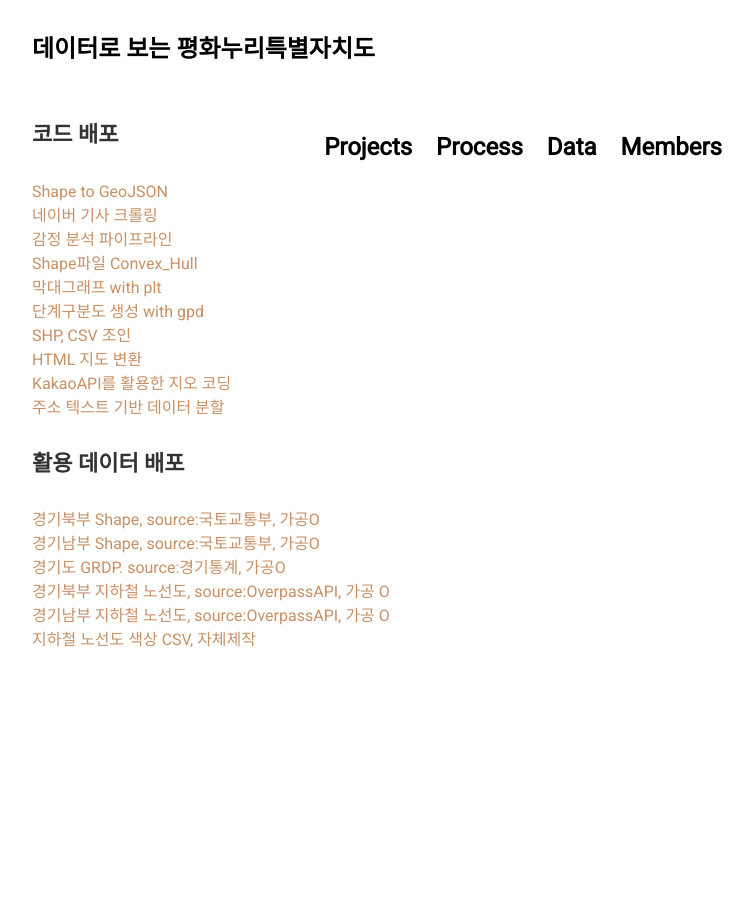
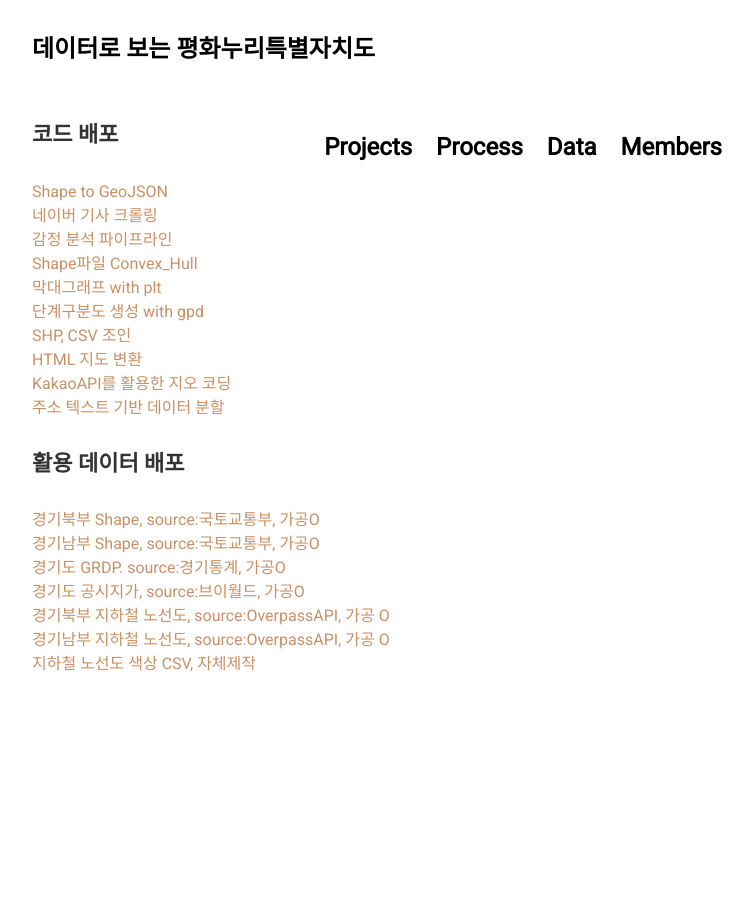
Before and after one commit to jinuew/SICM2002-6, a Jekyll site: the page built from pages/about.md, in a window 1280 px wide. Shown: the whole page, without its empty margins (263-1016 px from the left). Built offline with Jekyll 4.4.1, drawn with Linux system fonts in a browser that asks for light colours; nearby versions of some CDN libraries.

Commit message:
Update about.md

```diff
--- a/pages/about.md
+++ b/pages/about.md
@@ -22,6 +22,7 @@ permalink: /about
 [경기북부 Shape, source:국토교통부, 가공O](https://github.com/jinuew/sicm2002-6/raw/main/assets/Data/경기북도4326.zip)<br>
 [경기남부 Shape, source:국토교통부, 가공O](https://github.com/jinuew/sicm2002-6/raw/main/assets/Data/경기남도4326.zip)<br>
 [경기도 GRDP. source:경기통계, 가공O](https://github.com/jinuew/sicm2002-6/raw/main/assets/Data/경기도GRDP.xlsx)<br>
+[경기도 공시지가, source:브이월드, 가공O](https://github.com/jinuew/sicm2002-6/raw/main/assets/Data/공시지가.zip)<br>
 [경기북부 지하철 노선도, source:OverpassAPI, 가공 O](https://github.com/jinuew/sicm2002-6/raw/main/assets/Data/north_subway.geojson)<br>
 [경기남부 지하철 노선도, source:OverpassAPI, 가공 O](https://github.com/jinuew/sicm2002-6/raw/main/assets/Data/south_subway.geojson)<br>
 [지하철 노선도 색상 CSV, 자체제작](https://github.com/jinuew/sicm2002-6/raw/main/assets/Data/subway_color.csv)<br>
```
